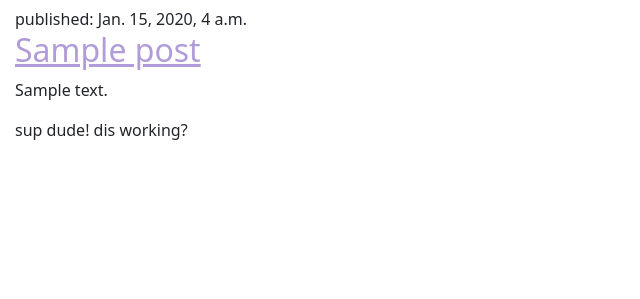
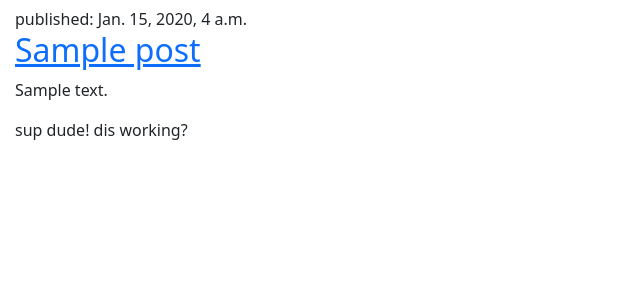
Before and after one commit to nazrinhz/DjangoBlog, a Django app: page / in a window 1280 px wide. Shown: the part 151-450 px from the top of the page, without its empty margins (0-640 px from the left). Run offline with Django 3.2, Linux system fonts and the light colour scheme; tables that the repository leaves empty hold one stand-in row (values such as "Sample post").

```diff
--- a/blog/static/css/blog.css
+++ b/blog/static/css/blog.css
@@ -3,7 +3,7 @@ h1 a{
     font-family: 'Lobster';
 }
 
-h2 a{
+h2 b{
   color: #b19cd9
 }
 body {
```
